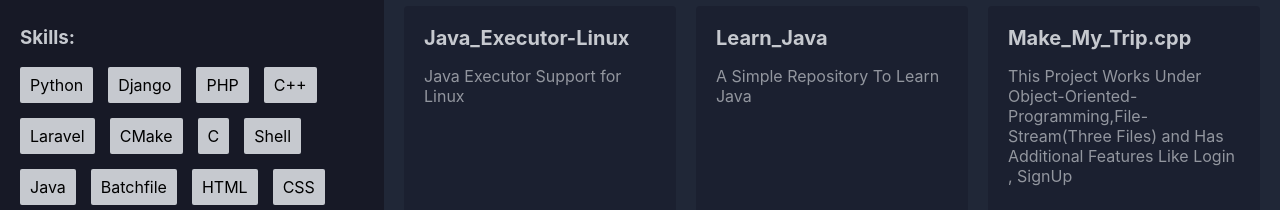
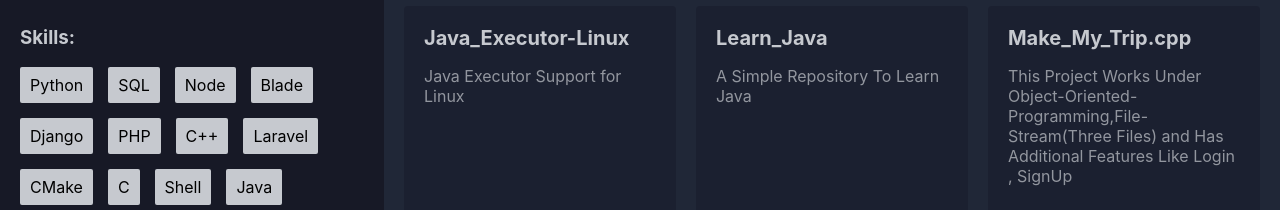
Before and after one commit to garvit-joshi/garvit-joshi.github.io, a plain HTML site: page index.html in a window 1280 px wide. Shown: the part 310-520 px from the top of the page. Drawn offline with Linux system fonts and the light colour scheme.

Commit message:
Update index.html

```diff
--- a/index.html
+++ b/index.html
@@ -23,7 +23,7 @@
                <div>
                   <h3>Skills:</h3>
                   <div class="skills">
-                     <span>Python</span><span>Django</span><span>PHP</span><span>C++</span><span>Laravel</span><span>CMake</span><span>C</span><span>Shell</span><span>Java</span><span>Batchfile</span><span>HTML</span><span>CSS</span></div>
+                     <span>Python</span><span>SQL</span><span>Node</span><span>Blade</span><span>Django</span><span>PHP</span><span>C++</span><span>Laravel</span><span>CMake</span><span>C</span><span>Shell</span><span>Java</span><span>Batchfile</span><span>HTML</span><span>CSS</span></div>
                </div>
                <div class="details">
                   <div><i class="fab fa-github-alt"></i><a href="https://github.com/garvit-joshi" target="_blank" rel="noopener noreferrer" style="color: inherit;">@garvit-joshi</a></div>
```
